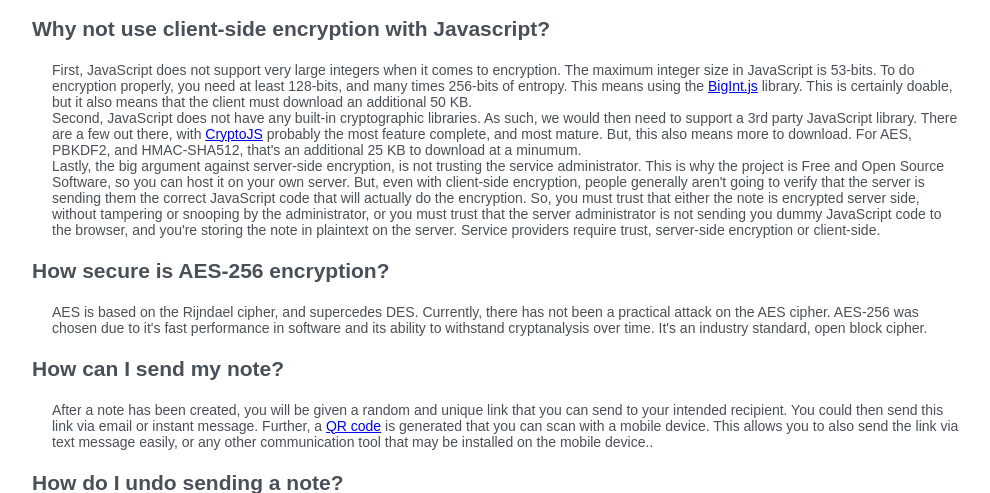
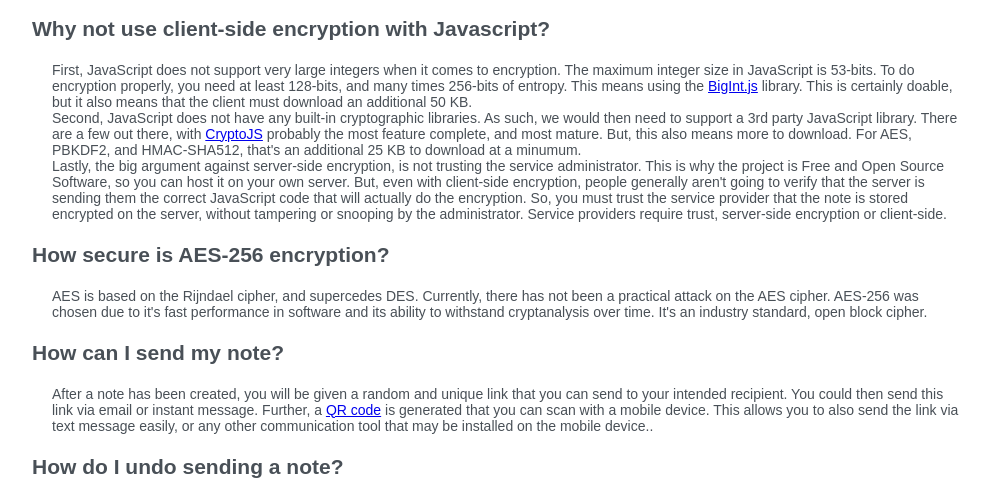
Before and after one commit to atoponce/d-note, a Flask app: page /faq/ in a window 1280 px wide. Shown: the part 467-960 px from the top of the page, without its empty margins (133-1123 px from the left). Run offline with Flask 2, Linux system fonts and the light colour scheme.

Commit message:
some faq trimming

```diff
--- a/templates/faq.html
+++ b/templates/faq.html
@@ -25,7 +25,7 @@
     <p class="title" id="client">Why not use client-side encryption with Javascript?</p>
     <p class="desc">First, JavaScript does not support very large integers when it comes to encryption. The maximum integer size in JavaScript is 53-bits. To do encryption properly, you need at least 128-bits, and many times 256-bits of entropy. This means using the <a href="http://www.leemon.com/crypto/BigInt.html">BigInt.js</a> library. This is certainly doable, but it also means that the client must download an additional 50 KB.</p>
     <p class="desc">Second, JavaScript does not have any built-in cryptographic libraries. As such, we would then need to support a 3rd party JavaScript library. There are a few out there, with <a href="https://code.google.com/p/crypto-js/">CryptoJS</a> probably the most feature complete, and most mature. But, this also means more to download. For AES, PBKDF2, and HMAC-SHA512, that's an additional 25 KB to download at a minumum.</p>
-    <p class="desc">Lastly, the big argument against server-side encryption, is not trusting the service administrator. This is why the project is Free and Open Source Software, so you can host it on your own server. But, even with client-side encryption, people generally aren't going to verify that the server is sending them the correct JavaScript code that will actually do the encryption. So, you must trust that either the note is encrypted server side, without tampering or snooping by the administrator, or you must trust that the server administrator is not sending you dummy JavaScript code to the browser, and you're storing the note in plaintext on the server. Service providers require trust, server-side encryption or client-side.</p>
+    <p class="desc">Lastly, the big argument against server-side encryption, is not trusting the service administrator. This is why the project is Free and Open Source Software, so you can host it on your own server. But, even with client-side encryption, people generally aren't going to verify that the server is sending them the correct JavaScript code that will actually do the encryption. So, you must trust the service provider that the note is stored encrypted on the server, without tampering or snooping by the administrator. Service providers require trust, server-side encryption or client-side.</p>
 
     <p class="title" id="aes">How secure is AES-256 encryption?</p>
     <p class="desc">AES is based on the Rijndael cipher, and supercedes DES. Currently, there has not been a practical attack on the AES cipher. AES-256 was chosen due to it's fast performance in software and its ability to withstand cryptanalysis over time. It's an industry standard, open block cipher.</p>
```
